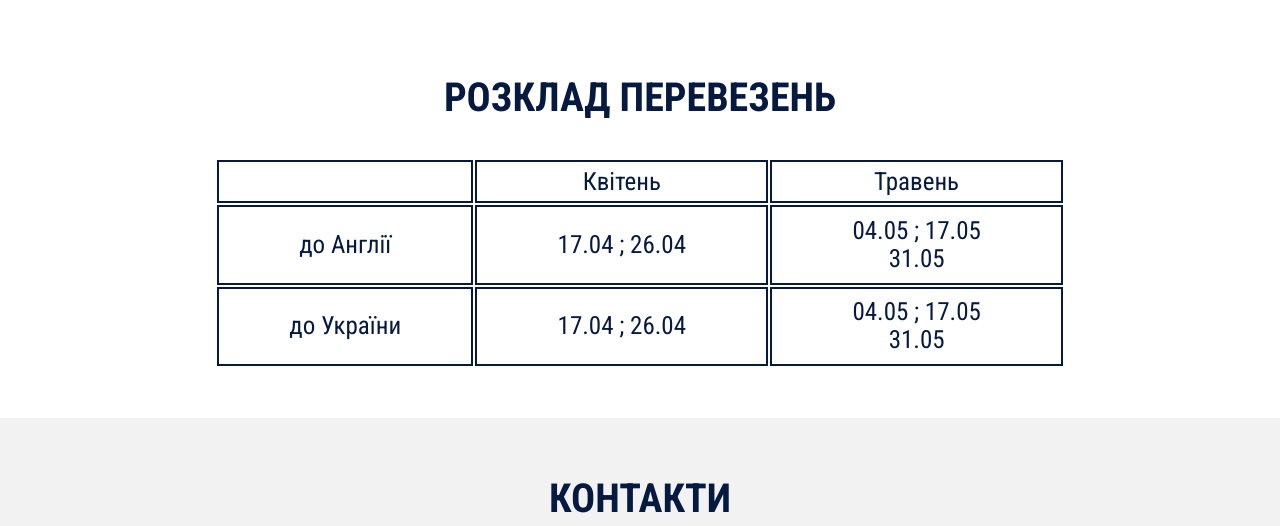
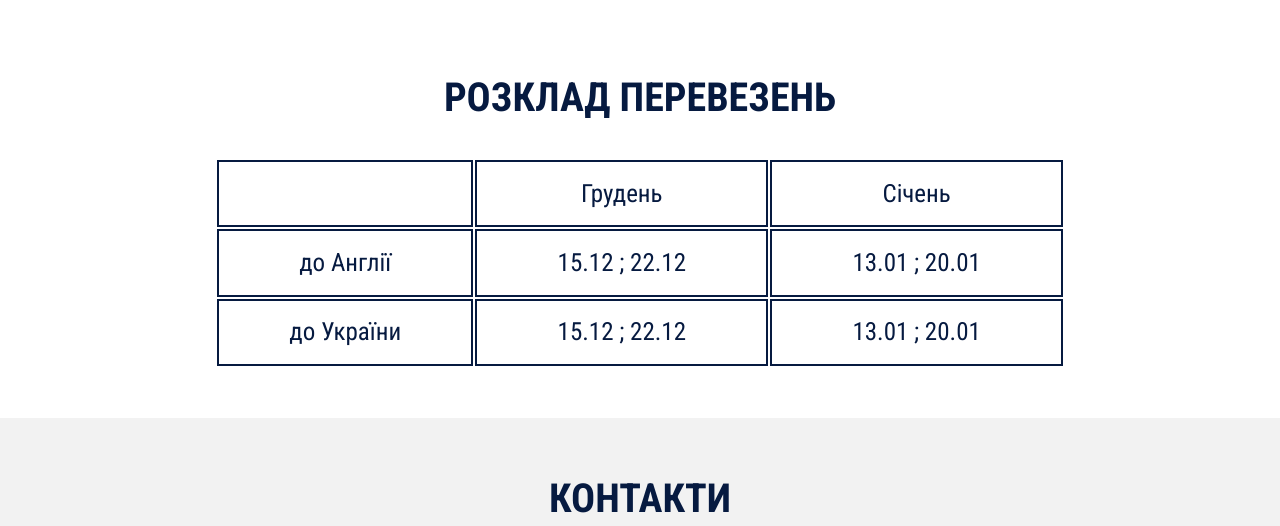
Before and after one commit to Loggax/BM-Trans, a website: page index.html in a window 1280 px wide. Shown: the part 2108-2634 px from the top of the page. Drawn offline with Linux system fonts and the light colour scheme.

Commit message:
schedule_winter_25

```diff
--- a/index.html
+++ b/index.html
@@ -152,20 +152,20 @@
                         <table>
                             <tr>
                                 <td></td>
-                                <td>Квітень</td>
-                                <td>Травень</td>
+                                <td>Грудень</td>
+                                <td>Січень</td>
                                 <!-- <td>Серпень</td> -->
                             </tr>
                             <tr>
                                 <td>до Англії</td>
-                                <td>17.04 ; 26.04</td>
-                                <td>04.05 ; 17.05  <br> 31.05 </td>
+                                <td>15.12 ; 22.12</td>
+                                <td>13.01 ; 20.01</td>
                                 <!-- <td>04.08 ; 11.08 <br> 18.08 ; 25.08</td> -->
                             </tr>
                             <tr>
                                 <td>до України</td>
-                                <td>17.04 ; 26.04</td>
-                                <td>04.05 ; 17.05  <br> 31.05 </td>
+                                <td>15.12 ; 22.12</td>
+                                <td>13.01 ; 20.01 </td>
                                 <!-- <td>04.08 ; 11.08 <br> 18.08 ; 25.08</td> -->
                               </tr>
                           </table>
```
